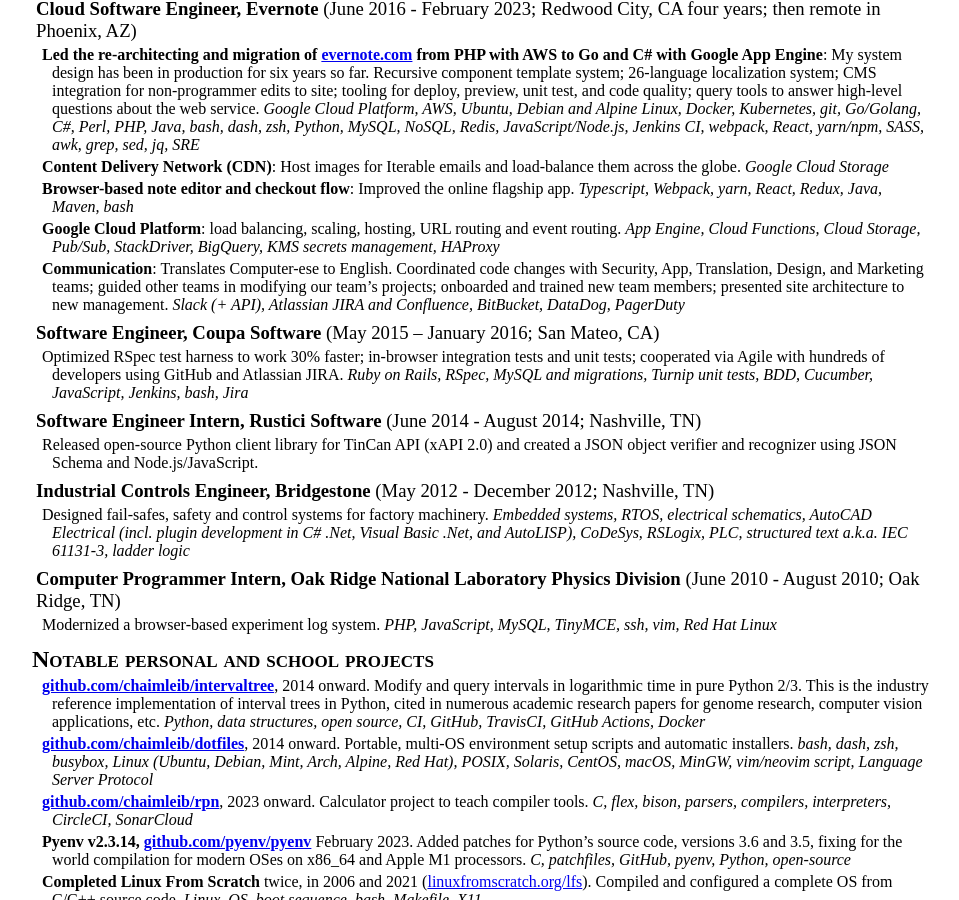
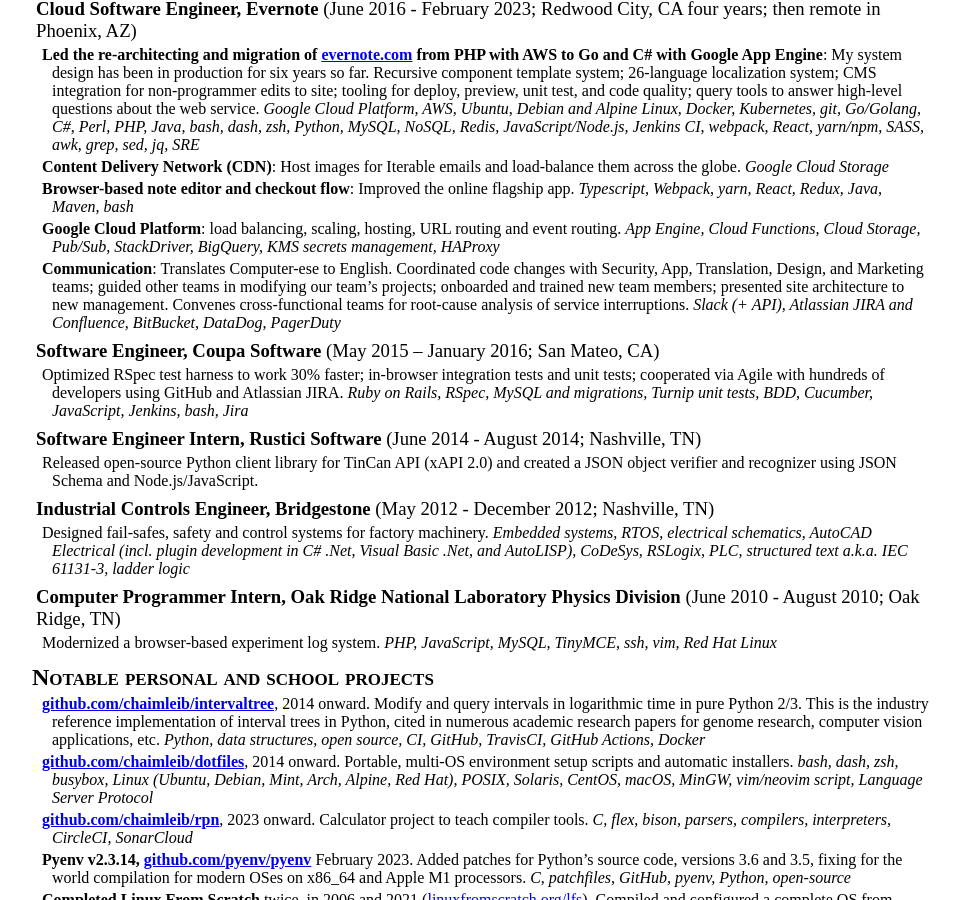
Before and after one commit to chaimleib/chaimleib.github.io, a Jekyll site: the page built from resume/index.html, in a window 1280 px wide and 900 px high, scrolled down 544 px. Shown: the whole window, without its empty margins (158-1117 px from the left). Built offline with Jekyll 4.4.1, drawn with Linux system fonts in a browser that asks for light colours.

Commit message:
resume: Evernote: RCA conventions

```diff
--- a/_layouts/resume.html
+++ b/_layouts/resume.html
@@ -3,7 +3,7 @@
   <meta charset="utf-8"/>
   <meta name="generator" content="pandoc"/>
   <meta name="viewport" content="width=device-width, initial-scale=1.0, user-scalable=yes"/>
-  <meta name="revised" content="Chaim Halbert, 2023-03-30 15:39-0700"/>
+  <meta name="revised" content="Chaim Halbert, 2023-03-30 21:41-0700"/>
   <title>Chaim Halbert</title>
   <style>
     code{white-space: pre-wrap;}
@@ -216,8 +216,9 @@
 Coordinated code changes with Security, App, Translation, Design, and
 Marketing teams; guided other teams in modifying our team’s projects;
 onboarded and trained new team members; presented site architecture to
-new management. <em>Slack (+ API), Atlassian JIRA and Confluence,
-BitBucket, DataDog, PagerDuty</em></p>
+new management. Convenes cross-functional teams for root-cause analysis
+of service interruptions. <em>Slack (+ API), Atlassian JIRA and
+Confluence, BitBucket, DataDog, PagerDuty</em></p>
 <h3 id="software-engineer-coupa-software-may-2015-january-2016-san-mateo-ca"><strong>Software
 Engineer, Coupa Software</strong> (May 2015 – January 2016; San Mateo,
 CA)</h3>
```
